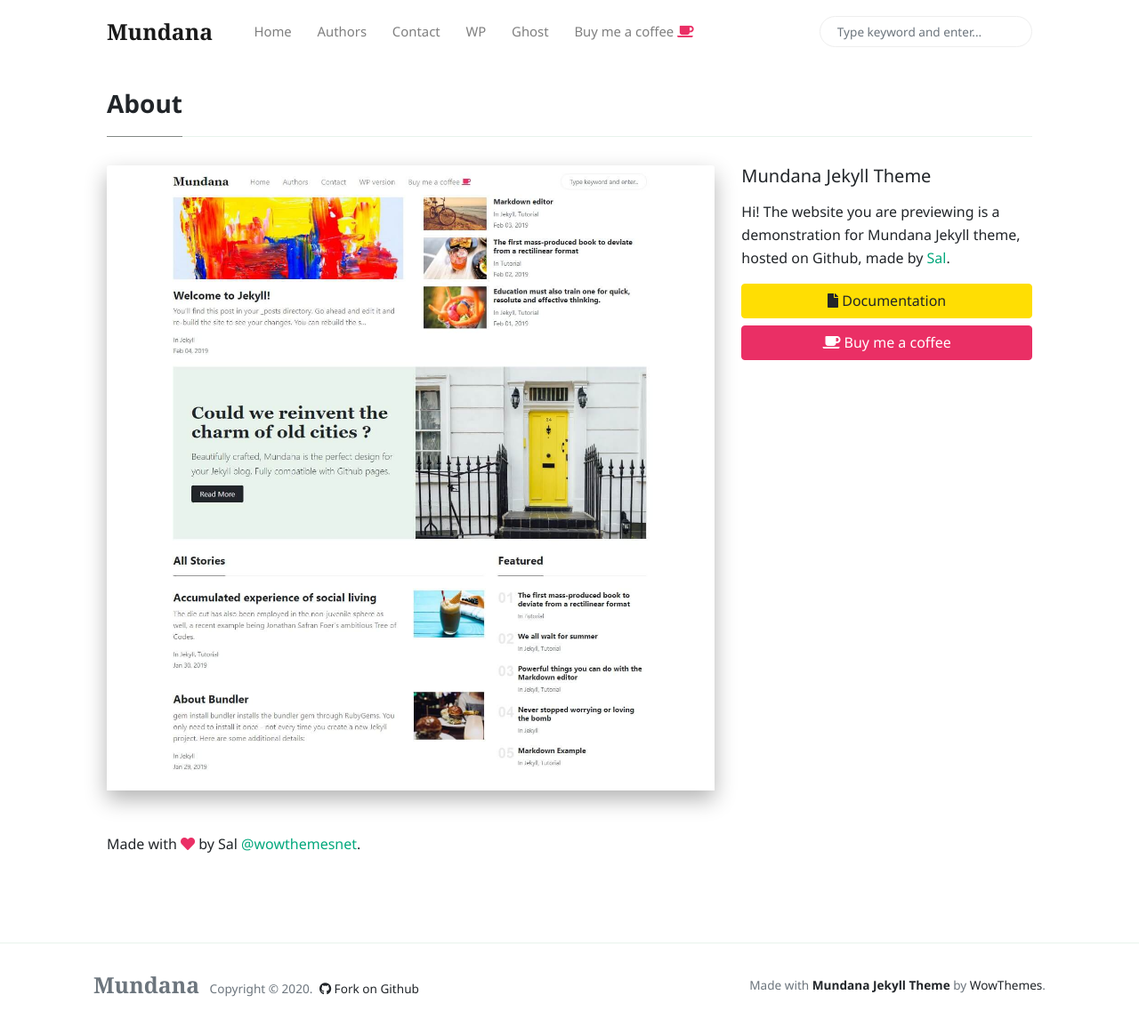
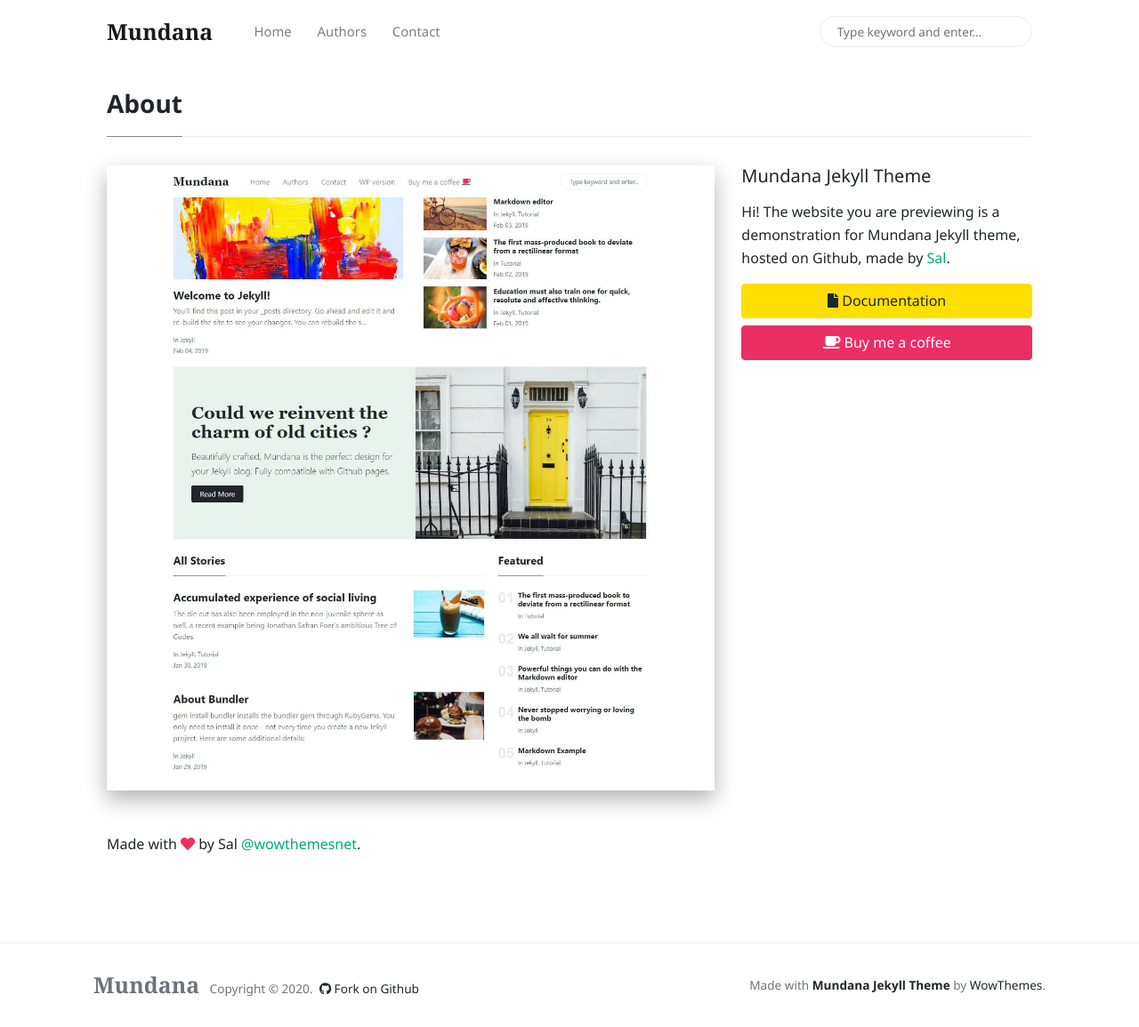
Before and after one commit to opendatavis/opendatavis.github.io, a Jekyll site: the page built from _pages/about.md, in a window 1280 px wide and 1155 px high. Shown: the whole window at 89% size. Built offline with Jekyll 4.4.1, drawn with Linux system fonts in a browser that asks for light colours; nearby versions of some CDN libraries; comment, search, counter and statistics services are not loaded.

Commit message:
Header - Removed extra links

```diff
--- a/_includes/menu-header.html
+++ b/_includes/menu-header.html
@@ -9,12 +9,14 @@
 <li class="nav-item">
 <a class="nav-link" href="{{site.baseurl}}/contact.html">Contact</a>
 </li>
-<li class="nav-item">
+<!-- Disabled links unwanted -->
+<!-- <li class="nav-item">
 <a target="_blank" class="nav-link" href="https://www.wowthemes.net/themes/mundana-wordpress/">WP</a>
-</li>
-<li class="nav-item">
+</li> -->
+<!-- <li class="nav-item">
 <a target="_blank" class="nav-link" href="https://www.wowthemes.net/themes/mundana-ghost/">Ghost</a>
-</li>
-<li class="nav-item">
+</li> -->
+<!-- <li class="nav-item">
 <a target="_blank" class="nav-link" href="https://www.wowthemes.net/donate/">Buy me a coffee <i class="fa fa-coffee text-danger"></i></a>
 </li>
+ -->
```
